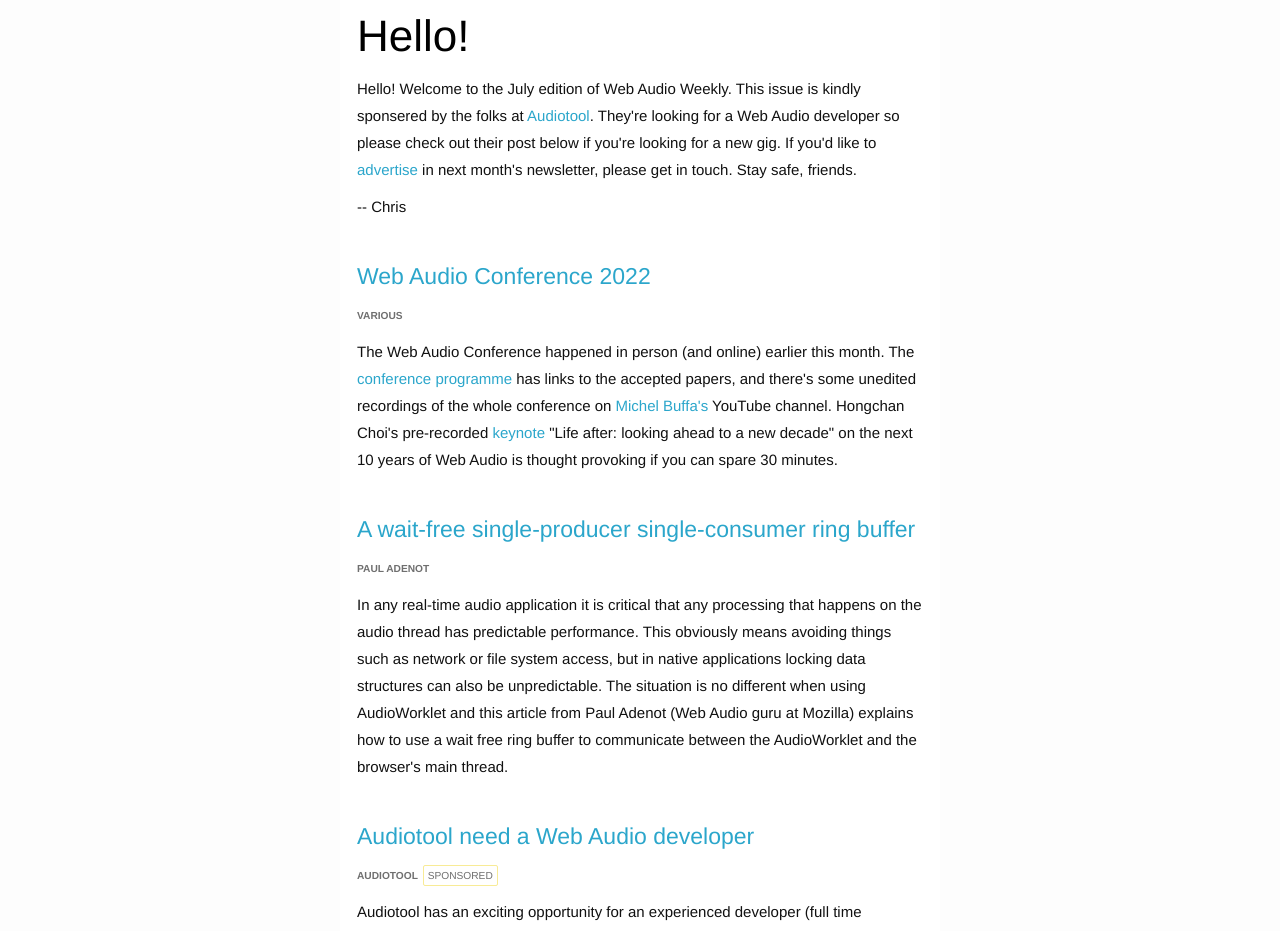
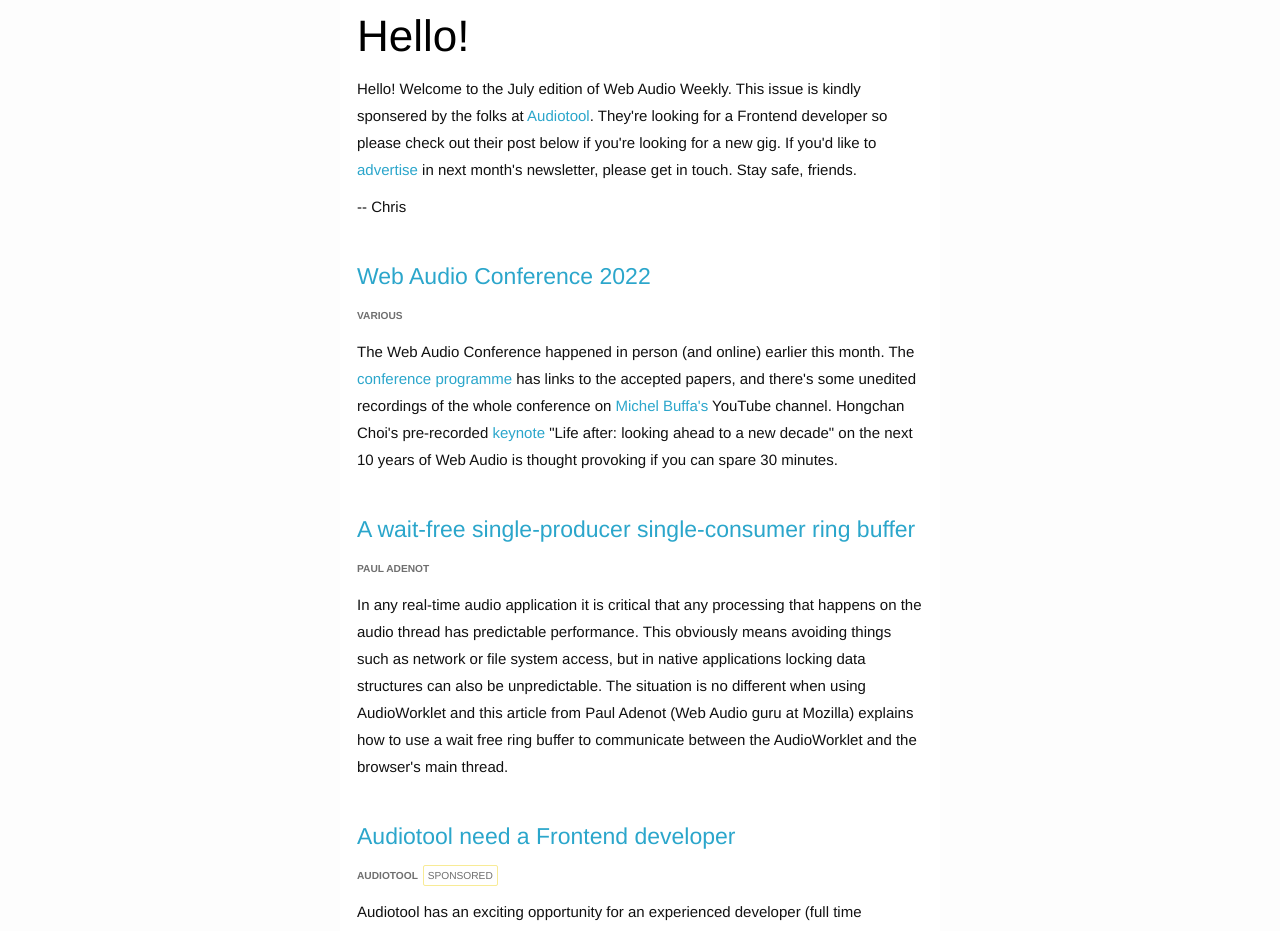
Before and after one commit to chrislo/webaudioweekly, a Jekyll site: the page built from _posts/2022-07-29-issue-132.markdown, in a window 1280 px wide and 1400 px high. Shown: the part 295-1226 px from the top of the window. Built offline with Jekyll 4.4.1, drawn with Linux system fonts in a browser that asks for light colours.

Commit message:
s/Web Audio/frontend for audiotool ad

```diff
--- a/_posts/2022-07-29-issue-132.markdown
+++ b/_posts/2022-07-29-issue-132.markdown
@@ -34,7 +34,7 @@ summary: "Web Audio conference round up, wait-free ring buffers, Kate Bush."
 		<td style="font-family: &quot;Helvetica Neue&quot;, &quot;Helvetica&quot;, Helvetica, Arial, sans-serif; margin: 0; padding: 0;">
 		  <h1 style="font-family: &quot;HelveticaNeue-Light&quot;, &quot;Helvetica Neue Light&quot;, &quot;Helvetica Neue&quot;, Helvetica, Arial, &quot;Lucida Grande&quot;, sans-serif; line-height: 1.1; color: #000; font-weight: 200; font-size: 44px; margin: 0 0 15px; padding: 0;">Hello!</h1>
 
-		  <p class="lead" style="font-family: &quot;Helvetica Neue&quot;, &quot;Helvetica&quot;, Helvetica, Arial, sans-serif; font-weight: normal; font-size: 17px; line-height: 1.8; margin: 0 0 10px; padding: 0;"></p><p style="font-family: &quot;Helvetica Neue&quot;, &quot;Helvetica&quot;, Helvetica, Arial, sans-serif; font-weight: normal; font-size: 15px; line-height: 1.8; margin: 0 0 10px; padding: 0;">Hello! Welcome to the July edition of Web Audio Weekly. This issue is kindly sponsered by the folks at <a href="https://www.audiotool.com/jobs" style="font-family: &quot;Helvetica Neue&quot;, &quot;Helvetica&quot;, Helvetica, Arial, sans-serif; color: #2BA6CB; margin: 0; padding: 0;">Audiotool</a>. They're looking for a Web Audio developer so please check out their post below if you're looking for a new gig. If you'd like to <a href="https://www.webaudioweekly.com/advertise/" style="font-family: &quot;Helvetica Neue&quot;, &quot;Helvetica&quot;, Helvetica, Arial, sans-serif; color: #2BA6CB; margin: 0; padding: 0;">advertise</a> in next month's newsletter, please get in touch. Stay safe, friends.</p>
+		  <p class="lead" style="font-family: &quot;Helvetica Neue&quot;, &quot;Helvetica&quot;, Helvetica, Arial, sans-serif; font-weight: normal; font-size: 17px; line-height: 1.8; margin: 0 0 10px; padding: 0;"></p><p style="font-family: &quot;Helvetica Neue&quot;, &quot;Helvetica&quot;, Helvetica, Arial, sans-serif; font-weight: normal; font-size: 15px; line-height: 1.8; margin: 0 0 10px; padding: 0;">Hello! Welcome to the July edition of Web Audio Weekly. This issue is kindly sponsered by the folks at <a href="https://www.audiotool.com/jobs" style="font-family: &quot;Helvetica Neue&quot;, &quot;Helvetica&quot;, Helvetica, Arial, sans-serif; color: #2BA6CB; margin: 0; padding: 0;">Audiotool</a>. They're looking for a Frontend developer so please check out their post below if you're looking for a new gig. If you'd like to <a href="https://www.webaudioweekly.com/advertise/" style="font-family: &quot;Helvetica Neue&quot;, &quot;Helvetica&quot;, Helvetica, Arial, sans-serif; color: #2BA6CB; margin: 0; padding: 0;">advertise</a> in next month's newsletter, please get in touch. Stay safe, friends.</p>
 
 <p style="font-family: &quot;Helvetica Neue&quot;, &quot;Helvetica&quot;, Helvetica, Arial, sans-serif; font-weight: normal; font-size: 15px; line-height: 1.8; margin: 0 0 10px; padding: 0;">-- Chris</p>
 
@@ -77,7 +77,7 @@ summary: "Web Audio conference round up, wait-free ring buffers, Kate Bush."
 		<table bgcolor="" style="font-family: &quot;Helvetica Neue&quot;, &quot;Helvetica&quot;, Helvetica, Arial, sans-serif; width: 100%; margin: 0; padding: 0;">
 		  <tr style="font-family: &quot;Helvetica Neue&quot;, &quot;Helvetica&quot;, Helvetica, Arial, sans-serif; margin: 0; padding: 0;">
 		<td style="font-family: &quot;Helvetica Neue&quot;, &quot;Helvetica&quot;, Helvetica, Arial, sans-serif; margin: 0; padding: 0;">
-		  <h4 style="font-family: &quot;HelveticaNeue-Light&quot;, &quot;Helvetica Neue Light&quot;, &quot;Helvetica Neue&quot;, Helvetica, Arial, &quot;Lucida Grande&quot;, sans-serif; line-height: 1.1; color: #000; font-weight: 500; font-size: 23px; margin: 0 0 15px; padding: 0;"><a href="https://www.audiotool.com/jobs" style="font-family: &quot;Helvetica Neue&quot;, &quot;Helvetica&quot;, Helvetica, Arial, sans-serif; color: #2BA6CB; margin: 0; padding: 0;">Audiotool need a Web Audio developer</a></h4>
+		  <h4 style="font-family: &quot;HelveticaNeue-Light&quot;, &quot;Helvetica Neue Light&quot;, &quot;Helvetica Neue&quot;, Helvetica, Arial, &quot;Lucida Grande&quot;, sans-serif; line-height: 1.1; color: #000; font-weight: 500; font-size: 23px; margin: 0 0 15px; padding: 0;"><a href="https://www.audiotool.com/jobs" style="font-family: &quot;Helvetica Neue&quot;, &quot;Helvetica&quot;, Helvetica, Arial, sans-serif; color: #2BA6CB; margin: 0; padding: 0;">Audiotool need a Frontend developer</a></h4>
 		  <h5 style="font-family: &quot;HelveticaNeue-Light&quot;, &quot;Helvetica Neue Light&quot;, &quot;Helvetica Neue&quot;, Helvetica, Arial, &quot;Lucida Grande&quot;, sans-serif; line-height: 1.1; color: #000; font-weight: 900; font-size: 17px; margin: 0 0 15px; padding: 0;"><small style="font-family: &quot;Helvetica Neue&quot;, &quot;Helvetica&quot;, Helvetica, Arial, sans-serif; font-size: 60%; color: #6f6f6f; line-height: 0; text-transform: none; margin: 0; padding: 0;">AUDIOTOOL</small> <span class="sponsor" style="font-family: &quot;HelveticaNeue-Light&quot;, &quot;Helvetica Neue Light&quot;, &quot;Helvetica Neue&quot;, Helvetica, Arial, &quot;Lucida Grande&quot;, sans-serif; margin: 0; padding: 4px; border: 1px solid #f8eb96; font-weight: normal; text-transform: uppercase; border-radius: 2px; font-size: 60%; line-height: 1.1; color: #6f6f6f;">sponsored</span></h5>
 		  <p style="font-family: &quot;Helvetica Neue&quot;, &quot;Helvetica&quot;, Helvetica, Arial, sans-serif; font-weight: normal; font-size: 15px; line-height: 1.8; margin: 0 0 10px; padding: 0;">Audiotool has an exciting opportunity for an experienced developer (full time employment) for their award-winning, free online audio workstation with more than two million users. If you are an expert in latest web technologies, an experienced TypeScript developer (5 years+), happy to build your own tool-kits and have a good eye for design patterns, user-interfaces and user-experience, you should not hesitate to <a href="mailto:joinus@audiotool.com" style="font-family: &quot;Helvetica Neue&quot;, &quot;Helvetica&quot;, Helvetica, Arial, sans-serif; color: #2BA6CB; margin: 0; padding: 0;">get in touch</a>. Audiotool's mission is to democratise music production. You will always be working with cutting edge technologies, a great and supportive team and the best and most passionate and appreciative community in the web. The team is located in Cologne, Germany - remote work is possible with occasional in-person meetings. Work visa sponsorship and relocation assistance (where applicable) is possible.</p>
 
```
